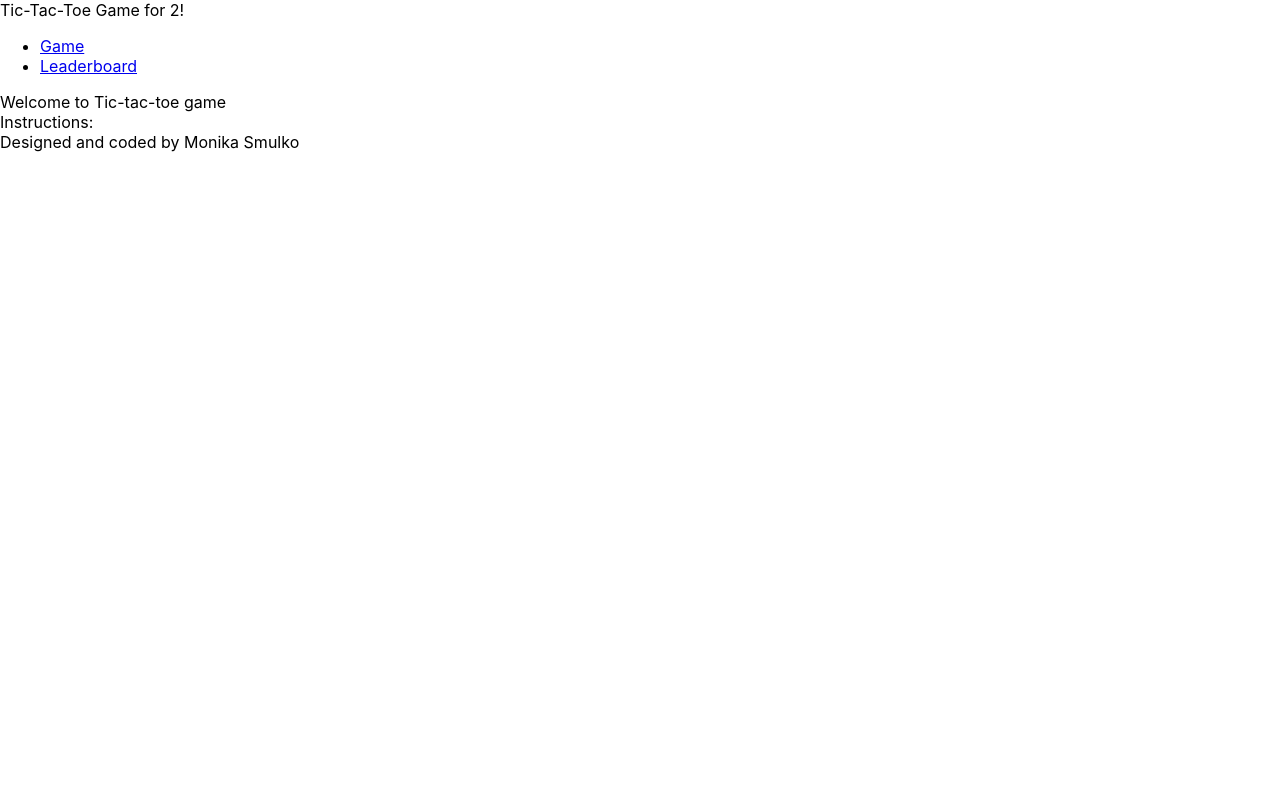
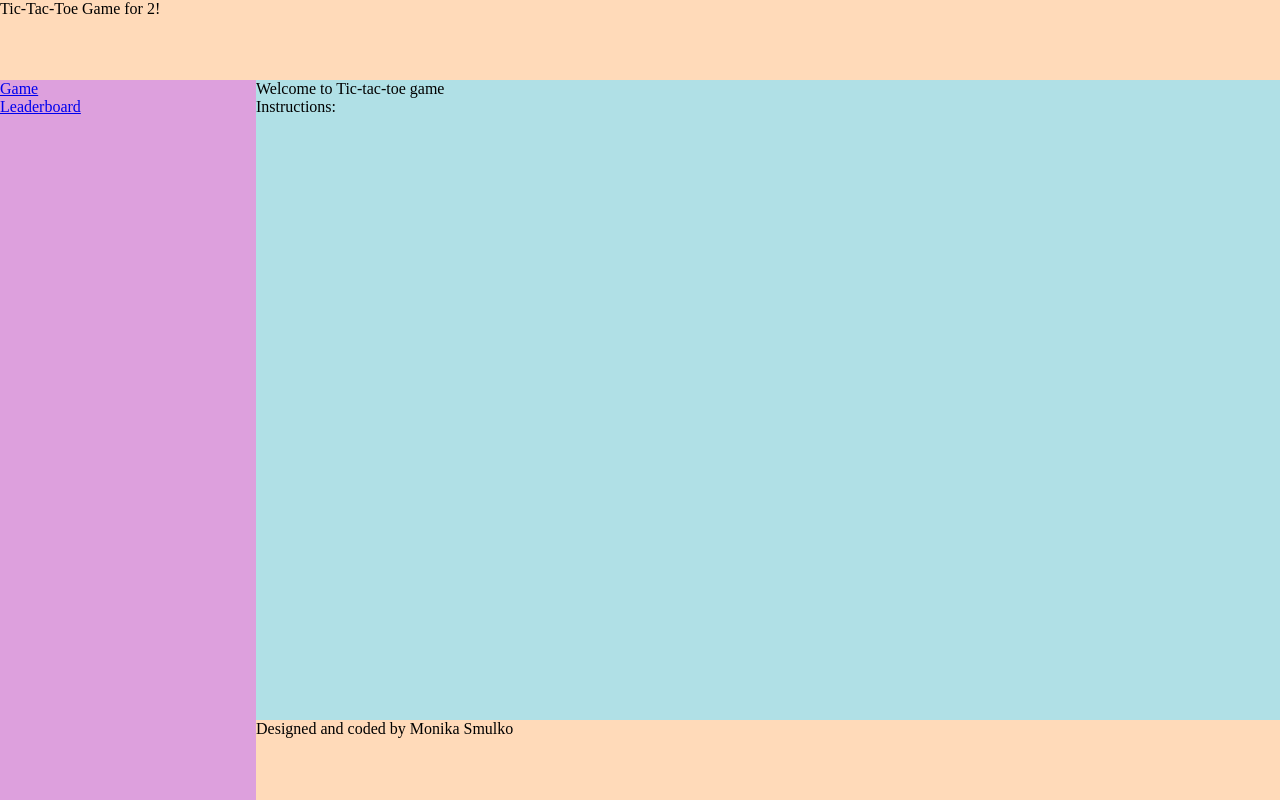
Before and after one commit to mosmulko/Tic-tac-toe, a React (Create React App) app: page / in a window 1280 px wide. Built offline with nearby package versions, Linux system fonts and the light colour scheme.

Commit message:
Add desktop grid layout to App

```diff
--- a/src/App.css
+++ b/src/App.css
@@ -1,39 +1,39 @@
-.App {
-  text-align: center;
+* {
+  margin: 0;
+  padding: 0;
 }
 
-.App-logo {
-  height: 40vmin;
-  pointer-events: none;
+.appGrid {
+  display: grid;
+  grid-template-columns: 20% 80%;
+  grid-template-rows: 10% 80% 10%;
+  grid-template-areas:
+    "header header"
+    "nav main"
+    "nav footer";
+  height: 100%;
 }
 
-@media (prefers-reduced-motion: no-preference) {
-  .App-logo {
-    animation: App-logo-float infinite 3s ease-in-out;
-  }
+header,
+footer {
+  background-color: peachpuff;
 }
 
-.App-header {
-  min-height: 100vh;
-  display: flex;
-  flex-direction: column;
-  align-items: center;
-  justify-content: center;
-  font-size: calc(10px + 2vmin);
+header {
+  grid-area: header;
 }
 
-.App-link {
-  color: rgb(112, 76, 182);
+nav {
+  grid-area: nav;
+  background-color: plum;
 }
 
-@keyframes App-logo-float {
-  0% {
-    transform: translateY(0);
-  }
-  50% {
-    transform: translateY(10px)
-  }
-  100% {
-    transform: translateY(0px)
-  }
+main {
+  grid-area: main;
+  background-color: powderblue;
+  /* height: 70vh; */
 }
+
+footer {
+  grid-area: footer;
+}
--- a/src/App.js
+++ b/src/App.js
@@ -8,7 +8,7 @@ import Leaderboard from "./features/Leaderboard/Leaderboard";
 function App() {
   return (
     <Router>
-      <div>
+      <div className="appGrid">
         <header>Tic-Tac-Toe Game for 2!</header>
 
         <nav>
--- a/src/index.css
+++ b/src/index.css
@@ -1,13 +1,6 @@
-body {
-  margin: 0;
-  font-family: -apple-system, BlinkMacSystemFont, 'Segoe UI', 'Roboto', 'Oxygen',
-    'Ubuntu', 'Cantarell', 'Fira Sans', 'Droid Sans', 'Helvetica Neue',
-    sans-serif;
-  -webkit-font-smoothing: antialiased;
-  -moz-osx-font-smoothing: grayscale;
+html,
+body,
+#root {
+  height: 100%;
+  width: 100%;
 }
-
-code {
-  font-family: source-code-pro, Menlo, Monaco, Consolas, 'Courier New',
-    monospace;
-}
```
